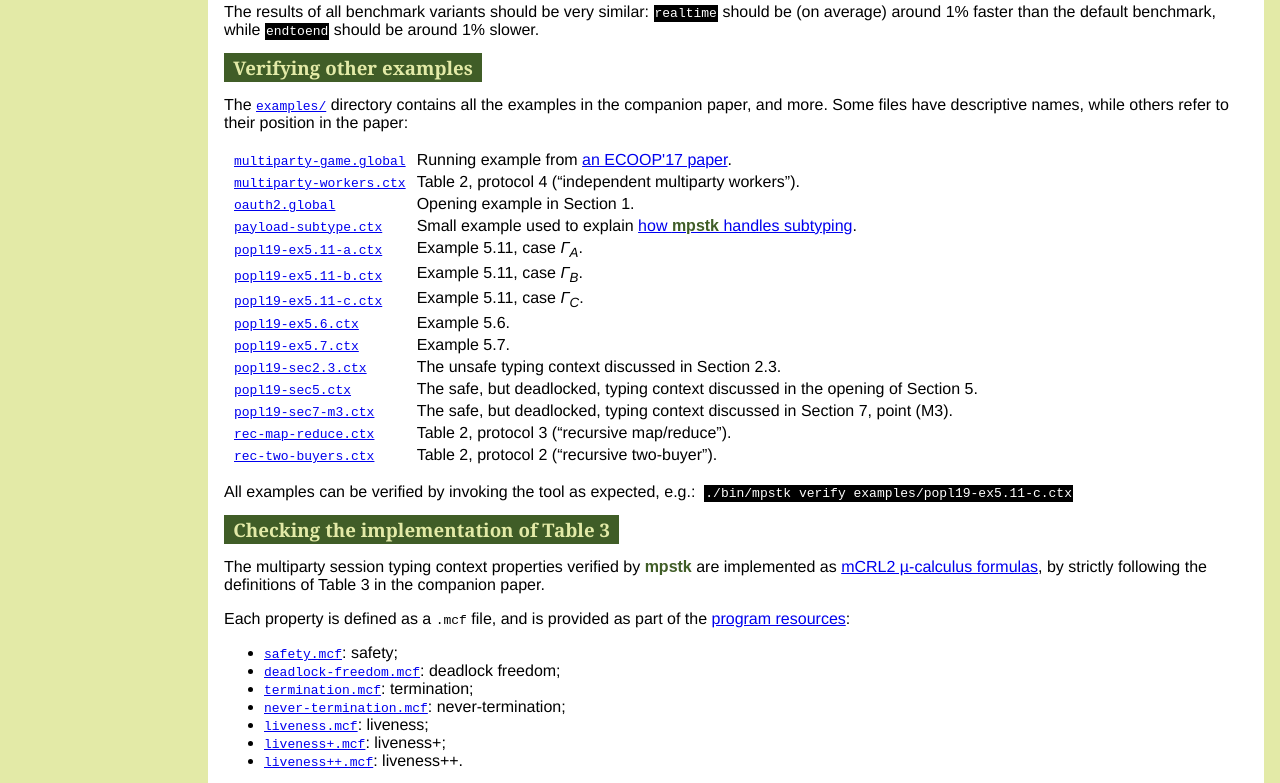
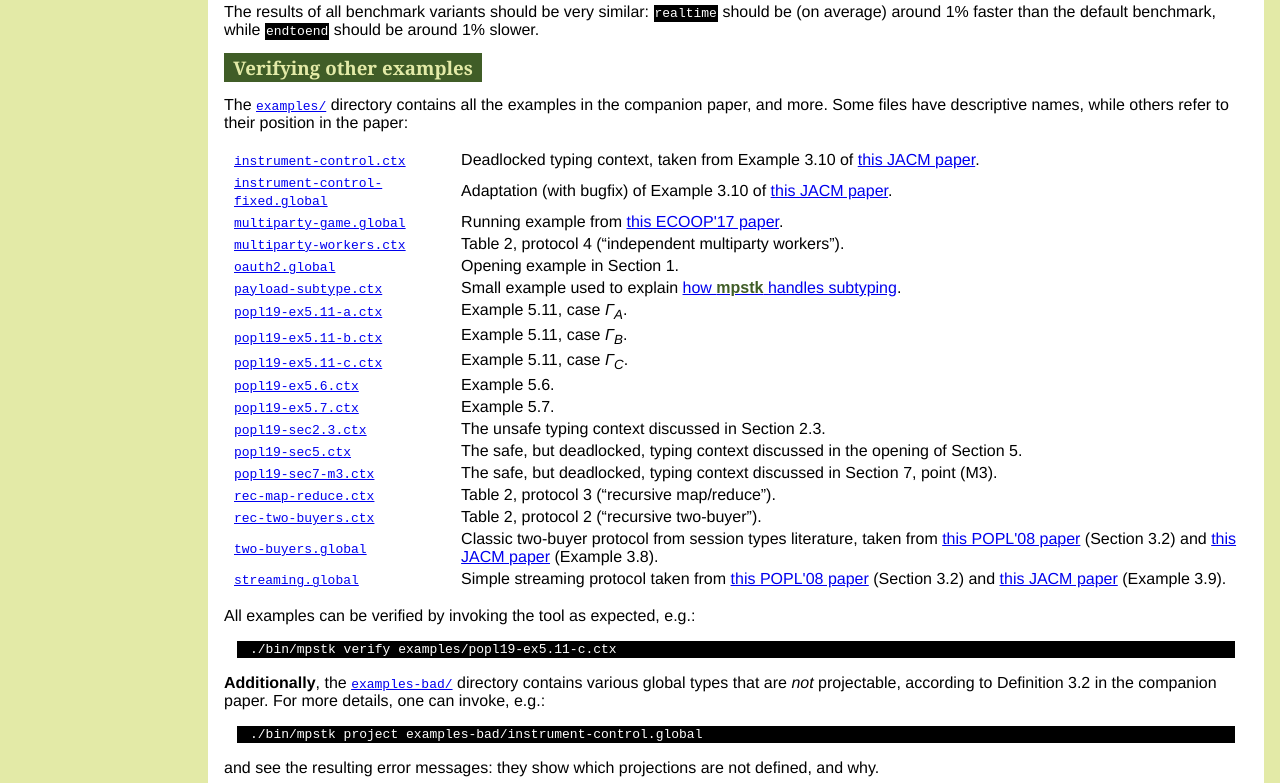
Before and after one commit to alcestes/mpstk, a plain HTML site: page doc/index.html in a window 1280 px wide. Shown: the part 1603-2386 px from the top of the page. Drawn offline with Linux system fonts and the light colour scheme.

Commit message:
Docs: describe the new examples

```diff
--- a/doc/index.html
+++ b/doc/index.html
@@ -394,11 +394,31 @@
     <tr>
       <td>
         <span class="path">
+          <a href="../examples/instrument-control.ctx">instrument-control.ctx</a>
+        </span>
+      </td>
+      <td>
+        Deadlocked typing context, taken from Example 3.10 of <a href="https://doi.org/10.1145/2827695">this JACM paper</a>.
+      </td>
+    </tr>
+    <tr>
+      <td>
+        <span class="path">
+          <a href="../examples/instrument-control-fixed.global">instrument-control-fixed.global</a>
+        </span>
+      </td>
+      <td>
+        Adaptation (with bugfix) of Example 3.10 of <a href="https://doi.org/10.1145/2827695">this JACM paper</a>.
+      </td>
+    </tr>
+    <tr>
+      <td>
+        <span class="path">
           <a href="../examples/multiparty-game.global">multiparty-game.global</a>
         </span>
       </td>
       <td>
-        Running example from <a href="http://dx.doi.org/10.4230/LIPIcs.ECOOP.2017.24">an ECOOP'17 paper</a>.
+        Running example from <a href="http://dx.doi.org/10.4230/LIPIcs.ECOOP.2017.24">this ECOOP'17 paper</a>.
       </td>
     </tr>
     <tr>
@@ -535,11 +555,55 @@
         Table 2, protocol 2 (&ldquo;recursive two-buyer&rdquo;).
       </td>
     </tr>
+    <tr>
+      <td>
+        <span class="path">
+          <a href="../examples/two-buyers.global">two-buyers.global</a>
+        </span>
+      </td>
+      <td>
+        Classic two-buyer protocol from session types literature,
+        taken from <a href="https://doi.org/10.1145/1328438.1328472">this POPL'08 paper</a> (Section 3.2)
+        and <a href="https://doi.org/10.1145/2827695">this JACM paper</a> (Example 3.8).
+      </td>
+    </tr>
+    <tr>
+      <td>
+        <span class="path">
+          <a href="../examples/streaming.global">streaming.global</a>
+        </span>
+      </td>
+      <td>
+        Simple streaming protocol
+        taken from <a href="https://doi.org/10.1145/1328438.1328472">this POPL'08 paper</a> (Section 3.2)
+        and <a href="https://doi.org/10.1145/2827695">this JACM paper</a> (Example 3.9).
+      </td>
+    </tr>
   </table>
 
   <p>
     All examples can be verified by invoking the tool as expected, e.g.:
-    &nbsp;<span class="command">./bin/mpstk verify examples/popl19-ex5.11-c.ctx</span>
+  </p>
+
+  <div class="command">
+    ./bin/mpstk verify examples/popl19-ex5.11-c.ctx
+  </div>
+
+  <p>
+    <strong>Additionally</strong>,
+    the <span class="path"><a href="../examples-bad/">examples-bad/</a></span>
+    directory contains various global types that are <em>not</em> projectable,
+    according to Definition 3.2 in the companion paper.
+    For more details, one can invoke, e.g.:
+  </p>
+
+  <div class="command">
+    ./bin/mpstk project examples-bad/instrument-control.global
+  </div>
+
+  <p>
+    and see the resulting error messages: they show which projections
+    are not defined, and why.
   </p>
 
   <h3 id="reproducing-mu">Checking the implementation of Table 3</h3>
```
